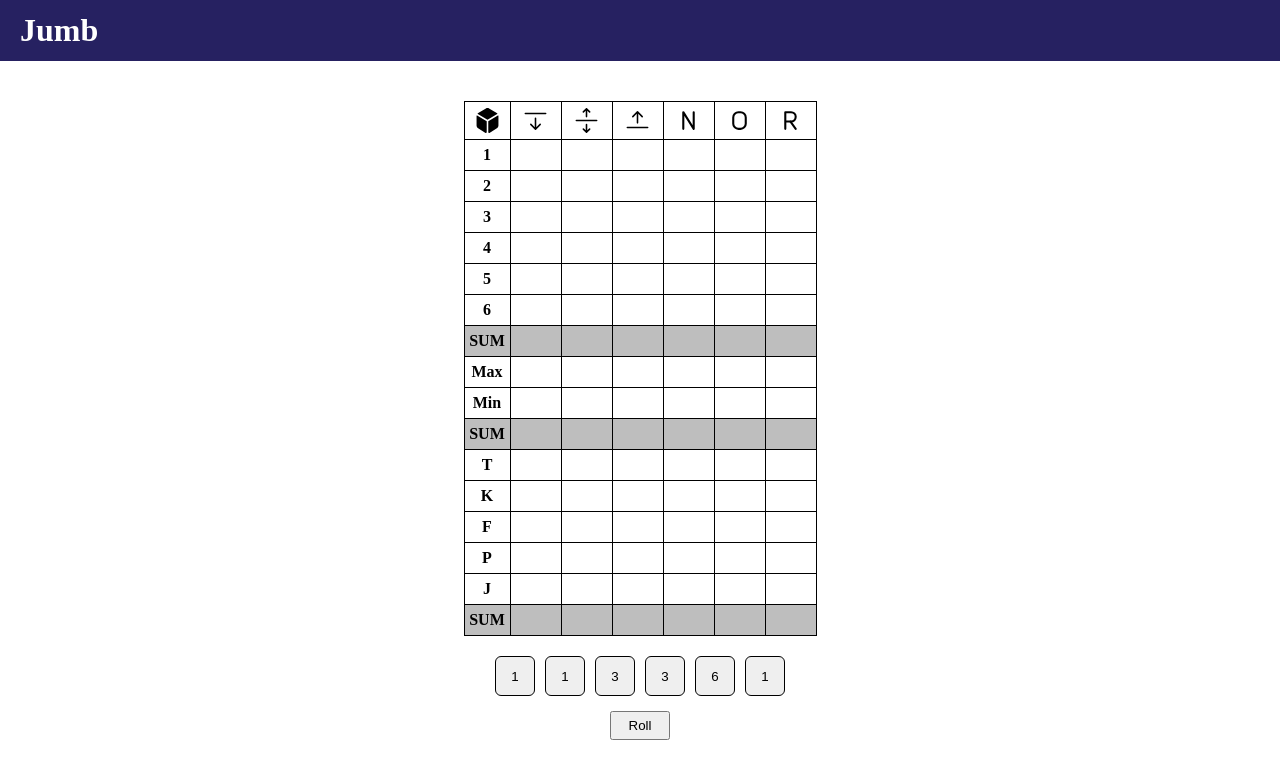
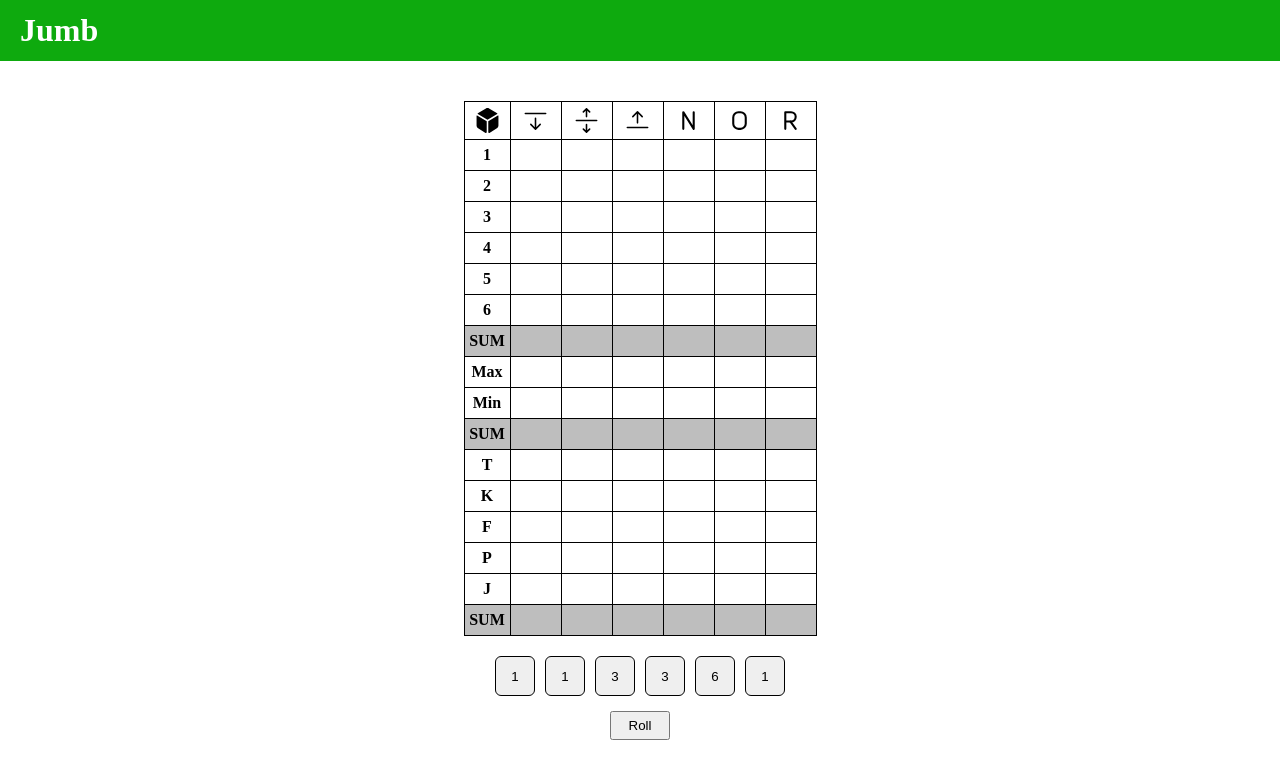
Before and after one commit to PavlePetrovic/Jamb, a React (Create React App) app: page / in a window 1280 px wide. Shown: the top 778 px of the page. Built offline with nearby package versions, Linux system fonts and the light colour scheme.

Commit message:
Change header background color

```diff
--- a/src/components/Header/Header.module.scss
+++ b/src/components/Header/Header.module.scss
@@ -1,5 +1,5 @@
 header {
-   background-color: #262161;
+   background-color: rgb(14, 170, 14);
    color: white;
    padding: 12px 20px;
 }
```
